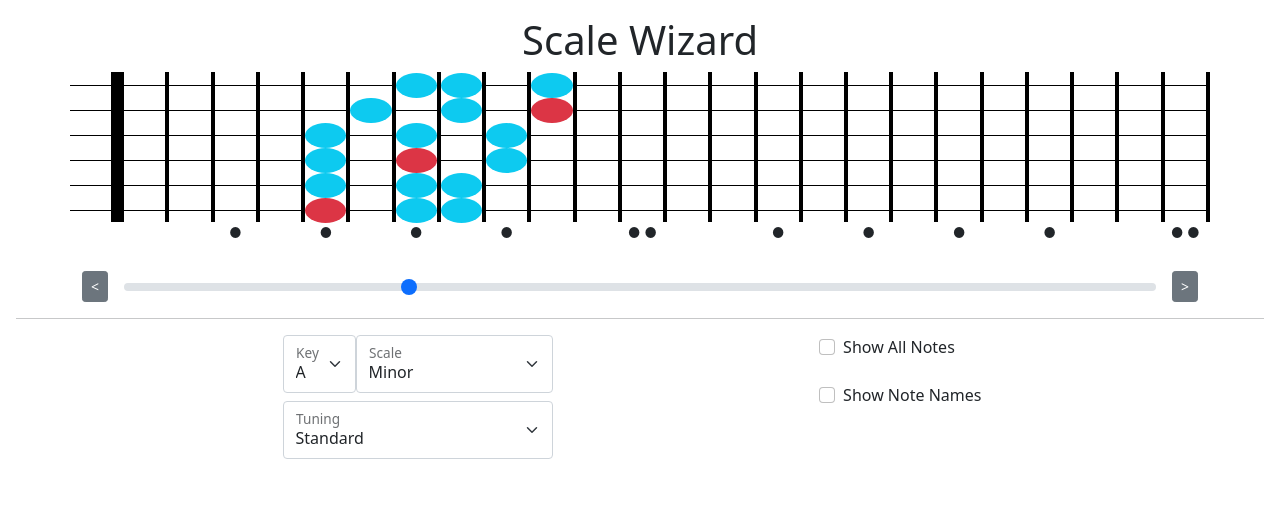
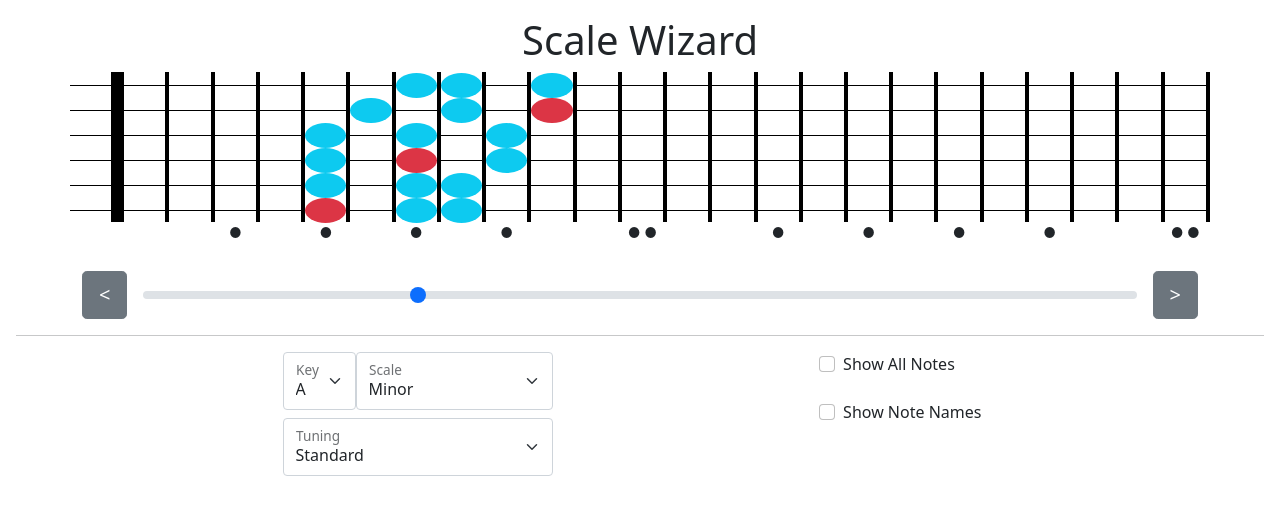
Before and after one commit to AlasdairWallaceMackie/scale-wizard, a React (Create React App) app: page / in a window 1280 px wide. Shown: the top 514 px of the page. Built offline with nearby package versions, Linux system fonts and the light colour scheme.

Commit message:
Larger arrow buttons

```diff
--- a/src/components/PositionRange.tsx
+++ b/src/components/PositionRange.tsx
@@ -9,7 +9,7 @@ export default function PositionRange(){
         <div className="d-flex align-items-center mt-4">
             <button
                 type="button"
-                className="btn btn-sm btn-secondary"
+                className="btn btn-lg btn-secondary"
                 disabled={context.showAllNotes.value}
                 onClick={() => context.currentPositionIndex.increment(-1)}
             >
@@ -28,7 +28,7 @@ export default function PositionRange(){
 
             <button
                 type="button"
-                className="btn btn-sm btn-secondary"
+                className="btn btn-lg btn-secondary"
                 disabled={context.showAllNotes.value}
                 onClick={() => context.currentPositionIndex.increment(1)}
             >
```
